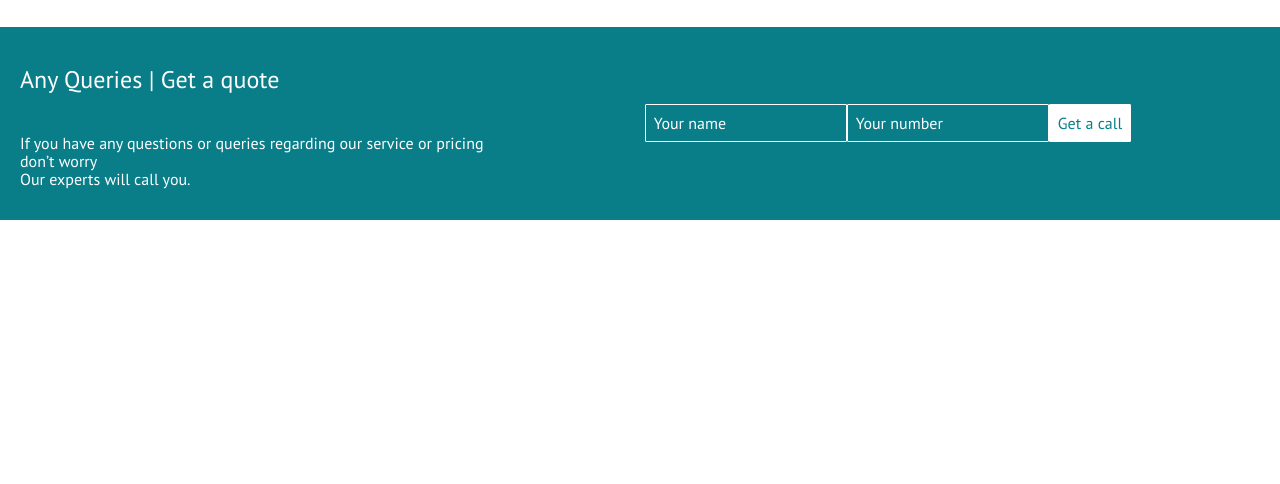
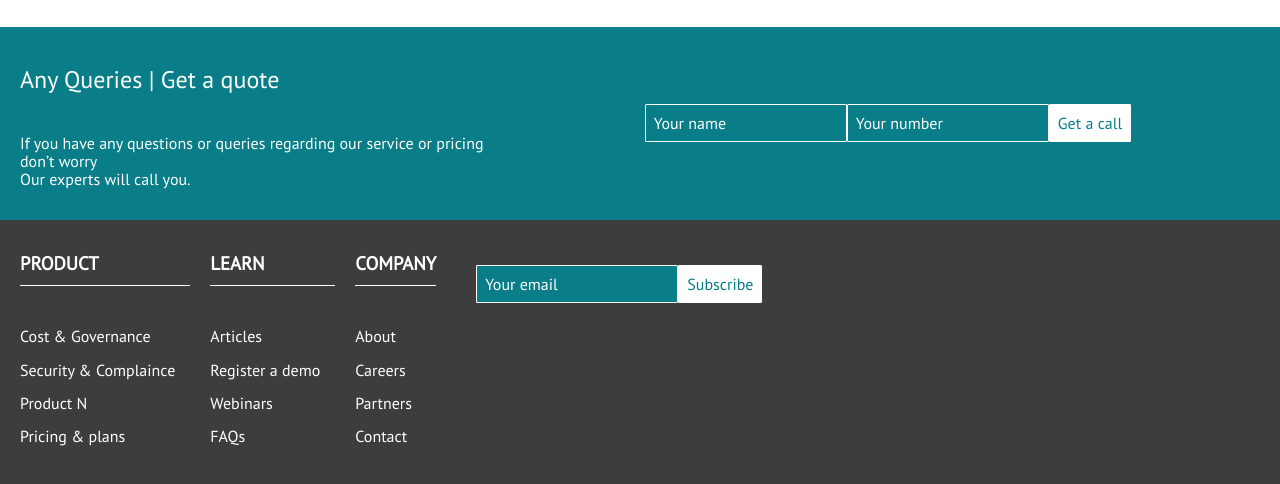
Before and after one commit to tatianapa/service-page, a website: page index.html in a window 1280 px wide. Shown: the part 3185-3669 px from the top of the page. Before the commit the page ends 3405 px from the top, so only its background shows below. Drawn offline with nearby package versions, Linux system fonts and the light colour scheme.

Commit message:
working on footer

```diff
--- a/css/style.scss
+++ b/css/style.scss
@@ -392,3 +392,32 @@ body{
     }
   }
 }
+
+.footer{
+  display: flex;
+  background-color: var(--color-content-dark);
+  color: var(--color-main-light);
+  padding: 15px 20px;
+  &__list{
+    list-style-type: none;
+    padding: 15px 15px 40px 0;
+    margin: 0;
+
+  }
+
+  &__list li{
+    padding: 7.5px 0px;
+  }
+
+
+  &__title{
+    text-transform: uppercase;
+    padding-bottom: 10px;
+    border-bottom: 1px solid var(--color-main-light);
+
+  }
+
+  &__column{
+    padding-right: 20px;
+  }
+}
--- a/index.html
+++ b/index.html
@@ -181,6 +181,41 @@
         </form>
     </div>
 </section>
+<section class="footer">
+    <div class="footer__column">
+        <h3 class="footer__title">Product</h3>
+        <ul class="footer__list">
+            <li>Cost & Governance</li>
+            <li>Security & Complaince</li>
+            <li>Product N</li>
+            <li>Pricing & plans</li>
+        </ul>
+    </div>
+    <div class="footer__column">
+        <h3 class="footer__title">Learn</h3>
+        <ul class="footer__list">
+            <li>Articles</li>
+            <li>Register a demo</li>
+            <li>Webinars</li>
+            <li>FAQs</li>
+        </ul>
+    </div>
+    <div class="footer__column">
+        <h3 class="footer__title">Company</h3>
+        <ul class="footer__list">
+            <li>About</li>
+            <li>Careers</li>
+            <li>Partners</li>
+            <li>Contact</li>
+        </ul>
+    </div>
+    <div class="footer__contact">
+        <form action="#" class="contact__form">
+            <input class="contact__form-input" type="text" id="email" name="email" placeholder="Your email">
+            <button class="contact__form-btn">Subscribe</button>
+        </form>
+    </div>
+</section>
 
 
 
```
Also changed, not shown: css/style.css.
